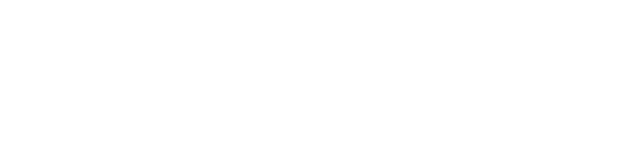
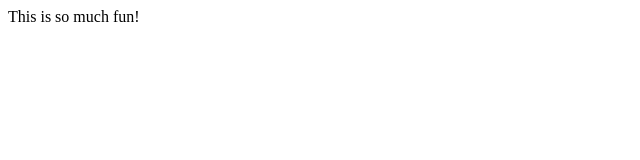
Before and after one commit to radioactivearm/codingdemo, a plain HTML site: page index.html in a window 1280 px wide. Shown: the whole page, without its empty margins (0-640 px from the left). Drawn offline with Linux system fonts and the light colour scheme.

Commit message:
Adds a header to index.html

```diff
--- a/index.html
+++ b/index.html
@@ -7,6 +7,6 @@
     <title>Document</title>
 </head>
 <body>
-
+<hi>This is so much fun!</hi>
 </body>
 </html>
```
